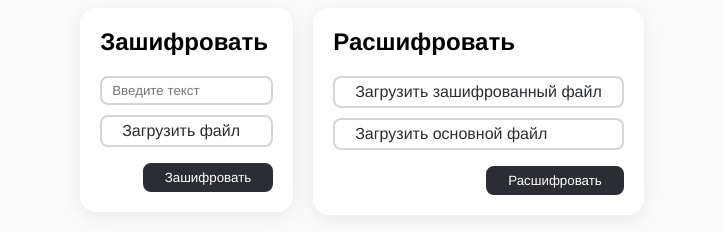
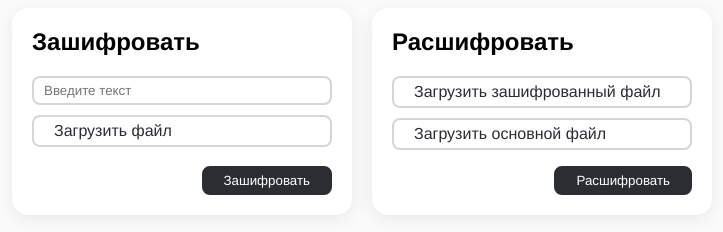
Before and after one commit to Protonko/Encryptor, a website built with webpack: page src/index.html in a window 1280 px wide. Shown: the whole page, without its empty margins (278-1001 px from the left). Built offline with nearby package versions, Linux system fonts and the light colour scheme.

Commit message:
fixed styles

```diff
--- a/src/css/file-uploader.css
+++ b/src/css/file-uploader.css
@@ -1,5 +1,6 @@
 .file-uploader__button {
     display: block;
+    min-width: 300px;
     padding: 5px 20px;
     color: var(--shark);
     cursor: pointer;
--- a/src/css/general.css
+++ b/src/css/general.css
@@ -19,6 +19,7 @@
     --transizion-duration: 300ms;
 
     font-family: 'Helvetica', sans-serif;
+    box-sizing: border-box;
 }
 
 body {
@@ -43,7 +44,6 @@ body {
 }
 
 .col {
-    height: 100%;
     margin-right: var(--columns-vertical-gutter);
     margin-left: var(--columns-vertical-gutter);
 }
--- a/src/css/input.css
+++ b/src/css/input.css
@@ -1,4 +1,5 @@
 .input {
+    min-width: 300px;
     padding: 5px 10px;
     outline: none;
     color: var(--shark);
```
